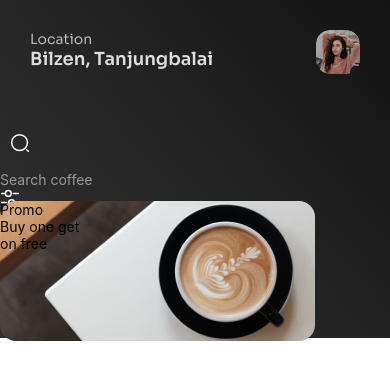
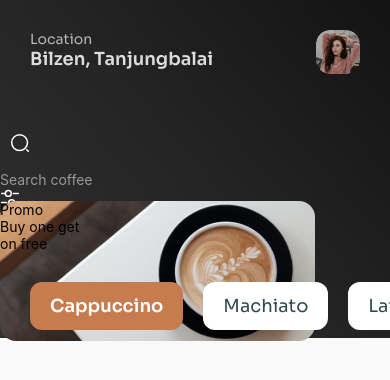
Before and after one commit to viniciusperrone/coffee-app, a React Native app: screen /dashboard in a window 390 px wide. Shown: the top 380 px of the page. Built offline with nearby package versions, Linux system fonts and the light colour scheme.

Commit message:
feat: mock categories added

```diff
--- /dev/null
+++ b/src/_mocks/categories.tsx
@@ -0,0 +1,22 @@
+export const _categories = [
+  {
+    id: 0,
+    name: 'Cappuccino',
+    selected: true
+  },
+  {
+    id: 1,
+    name: 'Machiato',
+    selected: false
+  },
+  {
+    id: 2,
+    name: 'Latte',
+    selected: false
+  },
+  {
+    id: 3,
+    name: 'Americano',
+    selected: false
+  }
+];
--- /dev/null
+++ b/src/components/CategoryNav/index.tsx
@@ -0,0 +1,15 @@
+import { View } from "react-native";
+
+import { TCategory } from "@/types/category";
+
+import { Button, TextButton } from "./style";
+
+export function CategoryNav({ name, selected }: TCategory) {
+  return(
+    <Button selected={selected}>
+      <TextButton selected={selected}>
+        {name[0].toUpperCase() + name.substring(1)}
+      </TextButton>
+    </Button>
+  )
+}
--- /dev/null
+++ b/src/components/CategoryNav/style.ts
@@ -0,0 +1,22 @@
+import styled from "styled-components/native";
+
+import { TouchableOpacity, Text } from "react-native";
+
+import { TCategory } from "@/types/category";
+
+type Props = Omit<TCategory, "id" | "name">
+
+export const Button = styled(TouchableOpacity)<Props>`
+  height: 48px;
+  padding-horizontal: 20px;
+  background-color: ${props => props.selected ? "#C67C4E" : "#FFFFFF"};
+  border-radius: 12px;
+  justify-content: center;
+  align-items: center;
+`;
+
+export const TextButton = styled(Text)<Props>`
+  font-size: 18px;
+  font-family: ${props => props.selected ? "Sora-SemiBold" : "Sora-Regular"};
+  color: ${props => props.selected ? "#FFFFFF" : "#2F4B4E"}
+`;
--- a/src/screens/dashboard/index.tsx
+++ b/src/screens/dashboard/index.tsx
@@ -1,3 +1,6 @@
+import { useState } from "react";
+import { FlatList } from "react-native";
+
 import { LinearGradient } from 'expo-linear-gradient';
 
 import {
@@ -11,10 +14,18 @@ import {
   Body,
   styles
 } from "./style";
+
 import { SearchInput } from '@/components/SearchInput';
 import { PromoCard } from '@/components/PromoCard';
 
+import { _categories } from "@/_mocks/categories";
+import { CategoryNav } from "@/components/CategoryNav";
+
+const DEFAULT_CATEGORY_SELECTED = _categories[0].name;
+
 export function Dashboard() {
+  const [category, setCategory] = useState<string>(DEFAULT_CATEGORY_SELECTED);
+
   return(
     <Wrapper>
       <LinearGradient
@@ -47,6 +58,20 @@ export function Dashboard() {
         <Body>
           <SearchInput />
           <PromoCard />
+          <FlatList
+            data={_categories}
+            renderItem={({ item }) => (
+              <CategoryNav
+                key={item.id}
+                {...item}
+              />
+            )}
+            contentContainerStyle={{
+              paddingHorizontal: 30,
+              gap: 20
+            }}
+            horizontal
+          />
         </Body>
       </ContentWrapper>
     </Wrapper>
--- a/src/screens/dashboard/style.ts
+++ b/src/screens/dashboard/style.ts
@@ -7,9 +7,11 @@ import {
 } from "react-native";
 import styled from "styled-components/native";
 
+import { TCategory } from "@/types/category";
+
 export const Wrapper = styled(SafeAreaView)`
   flex: 1;
-  background-color: white;
+  background-color: #F9F9F9;
 `;
 
 export const ContentWrapper = styled(View)`
--- /dev/null
+++ b/src/types/category.ts
@@ -0,0 +1,3 @@
+import { _categories } from "@/_mocks/categories";
+
+export type TCategory = typeof _categories[0];
```
